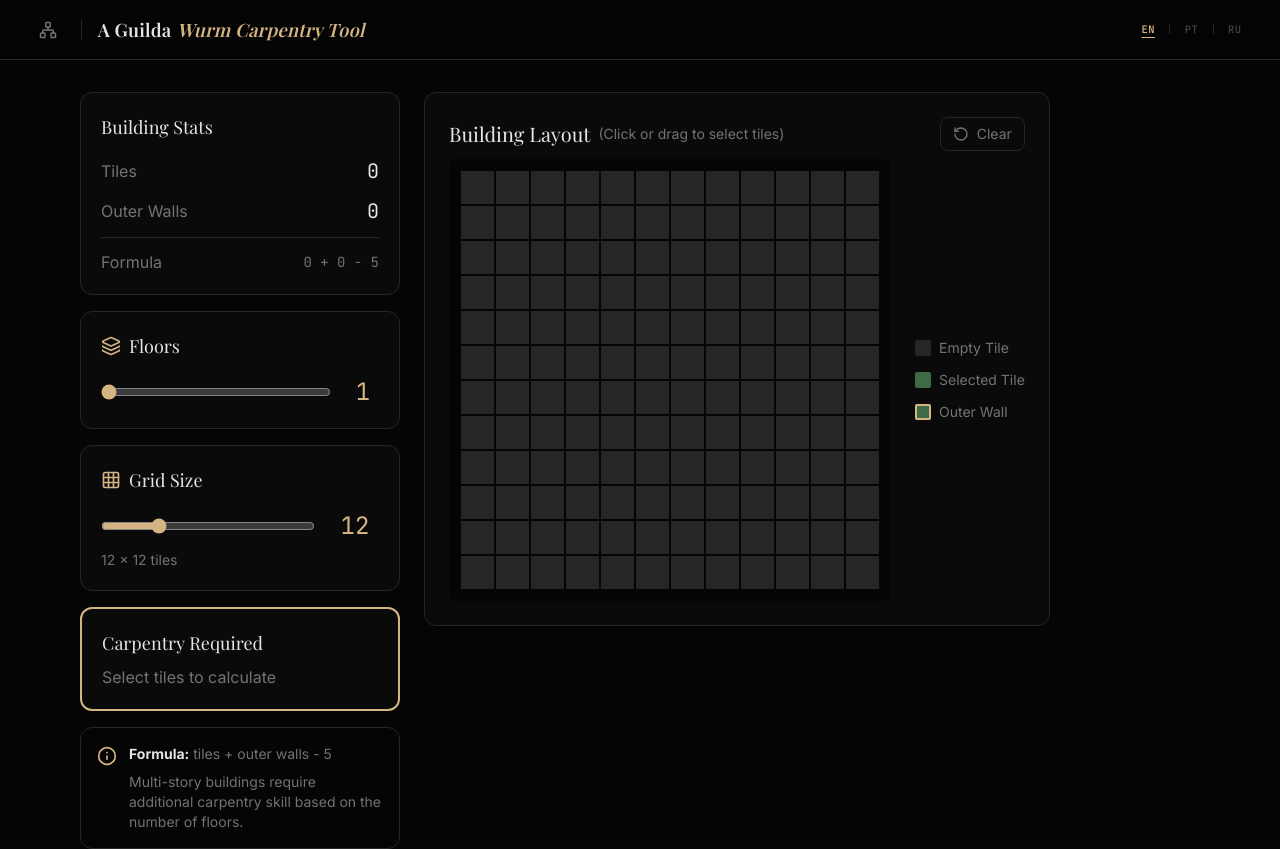
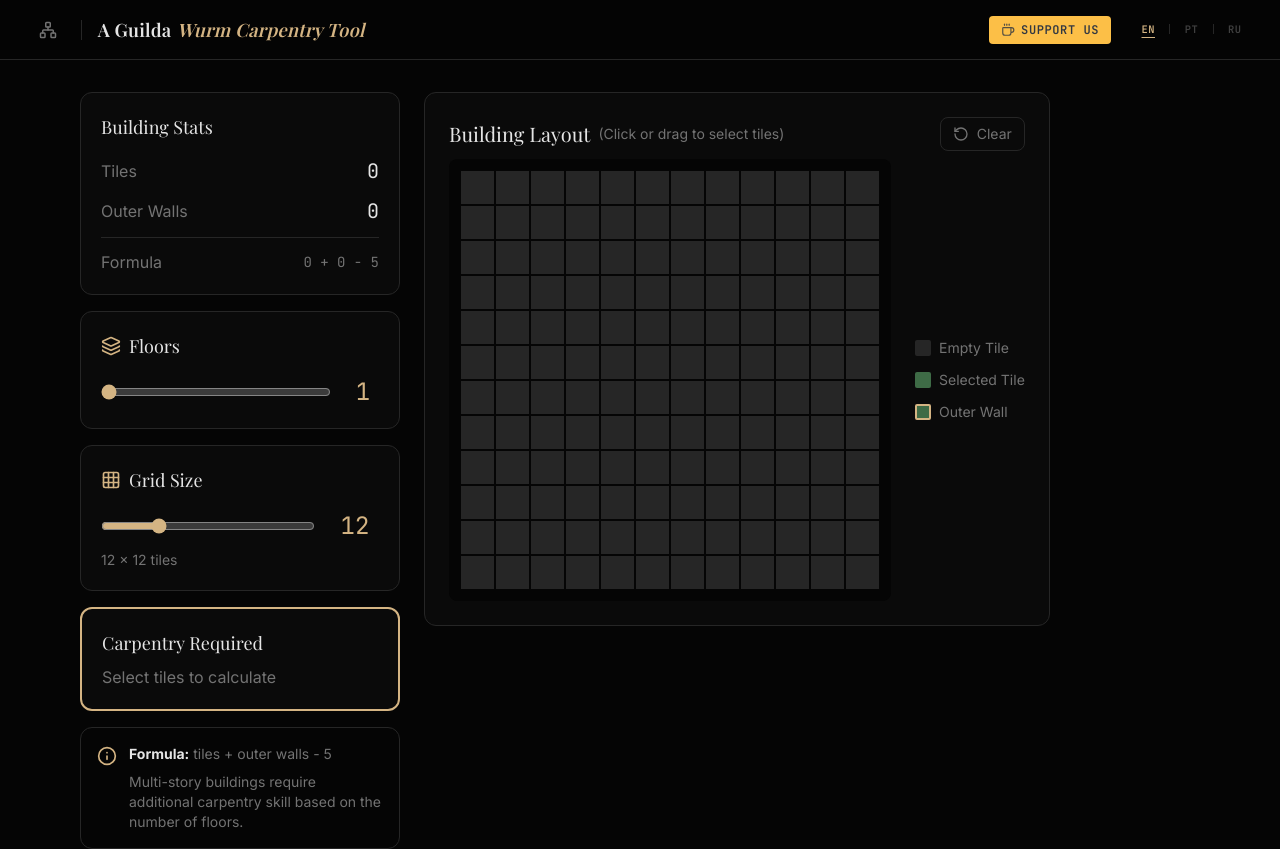
Before and after one commit to Jotasiete7/wurm-carpentry-tool, a React (Vite) app: page / in a window 1280 px wide. Shown: the top 849 px of the page. Built offline with nearby package versions, Linux system fonts and the light colour scheme.

Commit message:
feat: implement new ecosystem header with navigation menu and Ko-fi support integration

```diff
--- a/index.html
+++ b/index.html
@@ -16,6 +16,15 @@
 <body>
   <div id="root"></div>
   <script type="module" src="/src/main.tsx"></script>
-</body>
+    <script src='https://storage.ko-fi.com/cdn/scripts/overlay-widget.js'></script>
+    <script>
+      kofiWidgetOverlay.draw('aguildanode', {
+        'type': 'floating-chat',
+        'floating-chat.donateButton.text': 'Support Us',
+        'floating-chat.donateButton.background-color': '#fcbf47',
+        'floating-chat.donateButton.text-color': '#323842'
+      });
+    </script>
+  </body>
 
 </html>
--- a/src/components/Header.tsx
+++ b/src/components/Header.tsx
@@ -1,4 +1,5 @@
 import React from 'react';
+import { Coffee } from 'lucide-react';
 import EcosystemDropdown from './EcosystemDropdown';
 import { LanguageSelector } from './LanguageSelector';
 
--- a/src/ecossistema-guilda/layout/Header.tsx
+++ b/src/ecossistema-guilda/layout/Header.tsx
@@ -1,4 +1,5 @@
 import React from 'react';
+import { Coffee } from 'lucide-react';
 import styles from './Header.module.css';
 import { EcosystemMenu } from '../modules/EcosystemMenu';
 
@@ -85,6 +86,15 @@ export const Header: React.FC<HeaderProps> = ({
             )}
 
             <div className={styles.rightSection}>
+                <a
+                    href="https://ko-fi.com/aguildanode"
+                    target="_blank"
+                    rel="noopener noreferrer"
+                    className="flex items-center gap-1.5 px-3 py-1.5 bg-[#fcbf47] hover:bg-[#fcbf47]/90 text-[#323842] hover:text-black font-bold rounded text-xs transition-all tracking-wider uppercase font-mono shadow-sm shrink-0 mr-2"
+                >
+                    <Coffee size={14} className="animate-pulse shrink-0" />
+                    <span className="hidden sm:inline">Support Us</span>
+                </a>
                 {extraModules}
 
                 {auth?.user ? (
--- a/src/ecossistema-guilda/modules/EcosystemMenu.tsx
+++ b/src/ecossistema-guilda/modules/EcosystemMenu.tsx
@@ -1,5 +1,5 @@
 import React, { useState, useRef, useEffect } from 'react';
-import { Network, Home, BookOpen, Pickaxe, LineChart, BookMarked, Hammer, Shield, Gavel } from 'lucide-react';
+import { Network, Home, BookOpen, Pickaxe, LineChart, BookMarked, Hammer, Shield, Gavel, Hourglass } from 'lucide-react';
 
 // Common types to avoid dependencies
 interface EcosystemTool {
```
